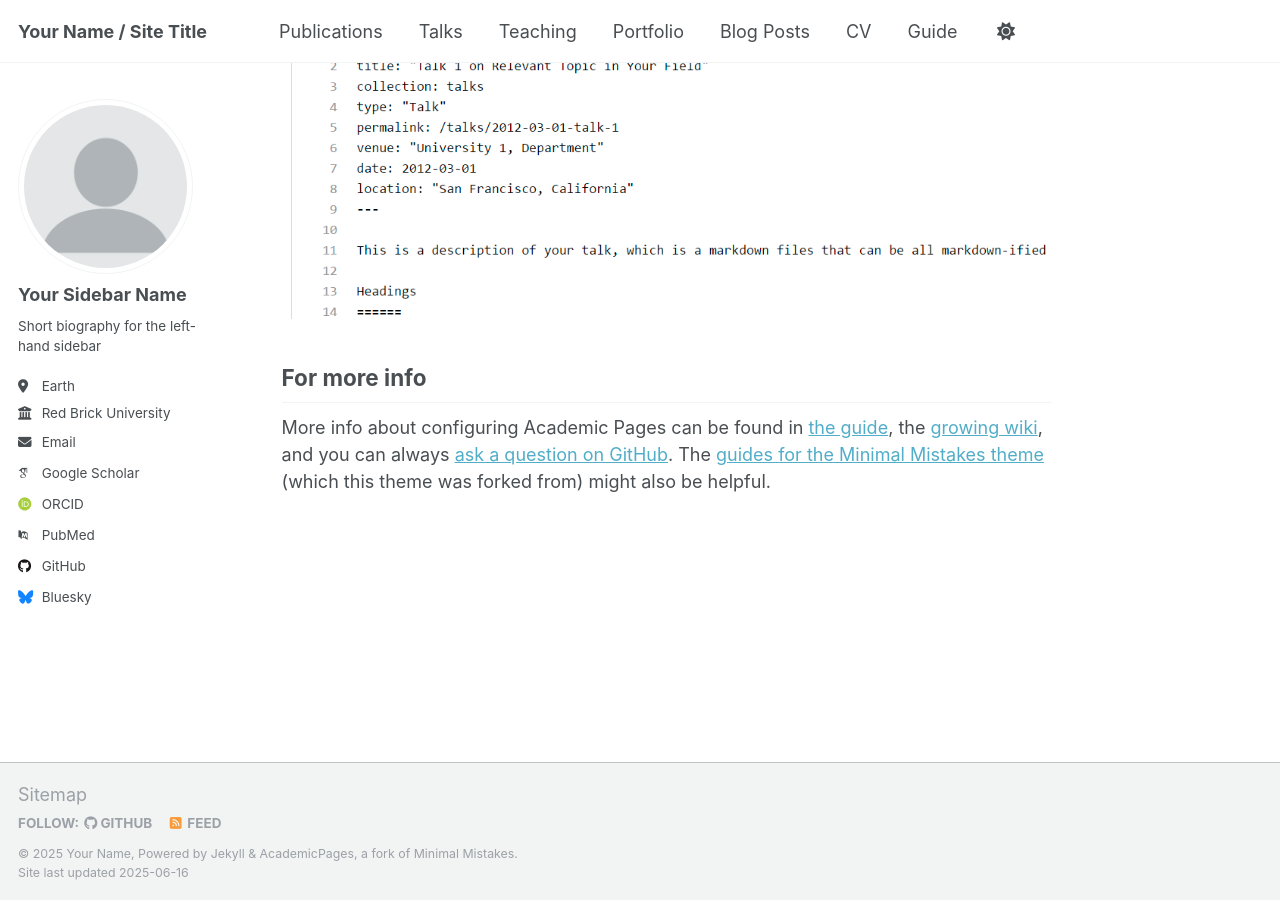
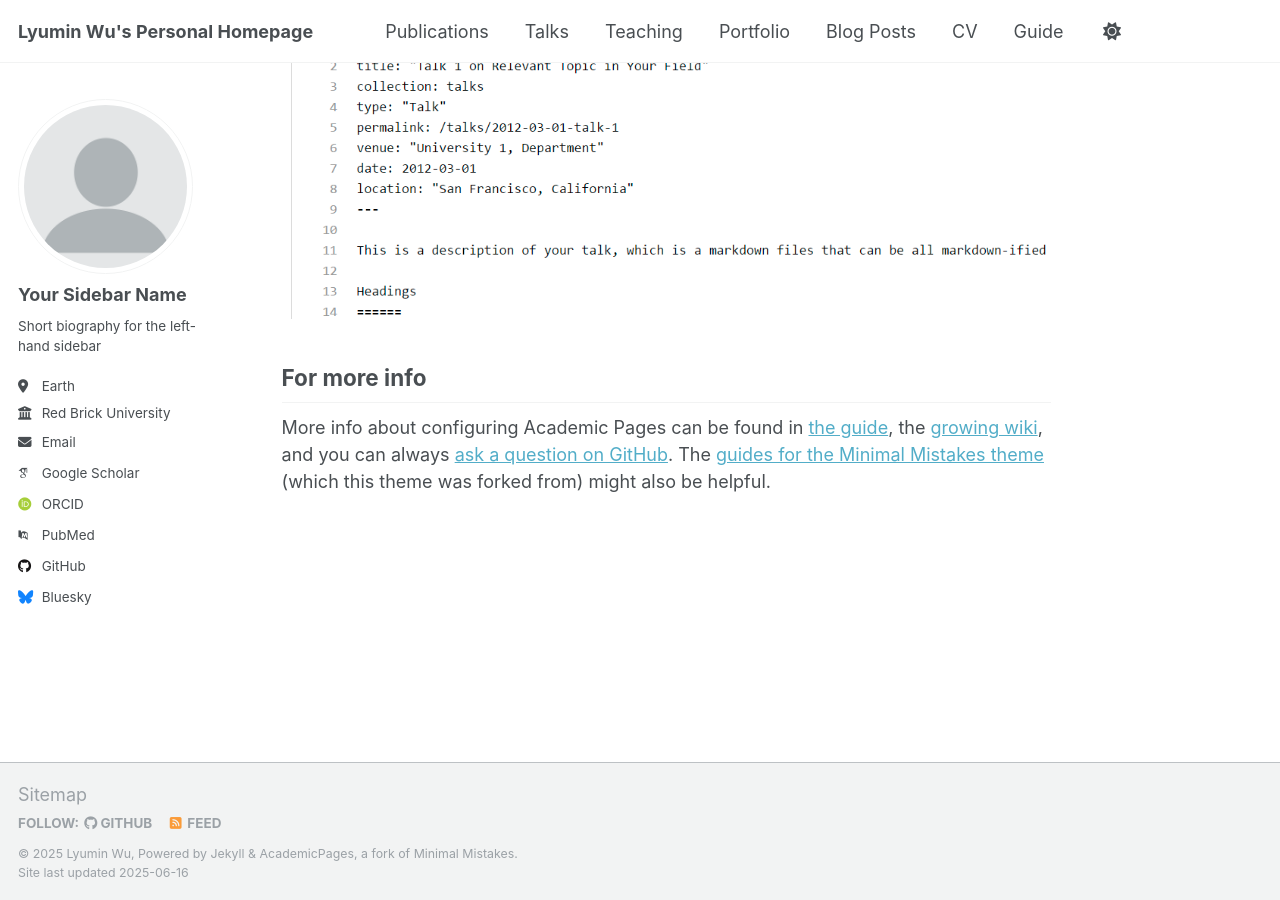
Before and after one commit to 001-lyumin/001-lyumin.github.io, a Jekyll site: the page built from _pages/about.md, in a window 1280 px wide and 900 px high, scrolled down 2636 px. Built offline with Jekyll 4.4.1, drawn with Linux system fonts in a browser that asks for light colours; some web fonts are replaced.

Commit message:
_config.yml

```diff
--- a/_config.yml
+++ b/_config.yml
@@ -9,13 +9,13 @@
 # Basic Site Settings
 locale                   : "en-US"
 site_theme               : "default"
-title                    : "Your Name / Site Title"
+title                    : "Lyumin Wu's Personal Homepage"
 title_separator          : "-"
-name                     : &name "Your Name"
+name                     : "Lyumin Wu"
 description              : &description "personal description"
-url                      : https://academicpages.github.io # the base hostname & protocol for your site e.g. "https://[your GitHub username].github.io" or if you already have some other page hosted on Github then use "https://[your GitHub username].github.io/[Your Repo Name]"
+url                      : "https://001-lyumin.github.io" # the base hostname & protocol for your site e.g. "https://[your GitHub username].github.io" or if you already have some other page hosted on Github then use "https://[your GitHub username].github.io/[Your Repo Name]"
 baseurl                  : "" # the subpath of your site, e.g. "/blog"
-repository               : "academicpages/academicpages.github.io"
+repository               : "001-lyumin/001-lyumin.github.io"
 
 # Site Author - The following control what appear as part of the author content on the side bar.
 #               If a field is blank the icon and link will not appear, otherwise it will be shown.
```
